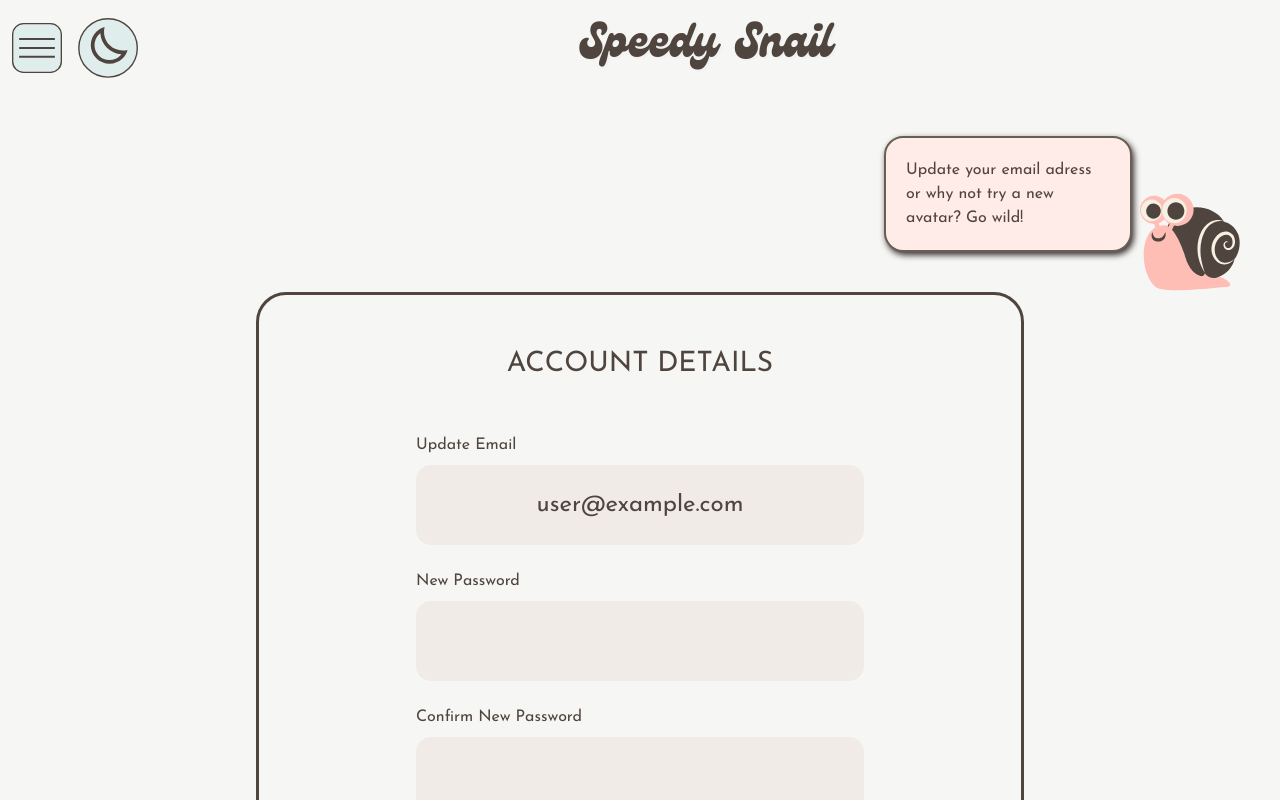
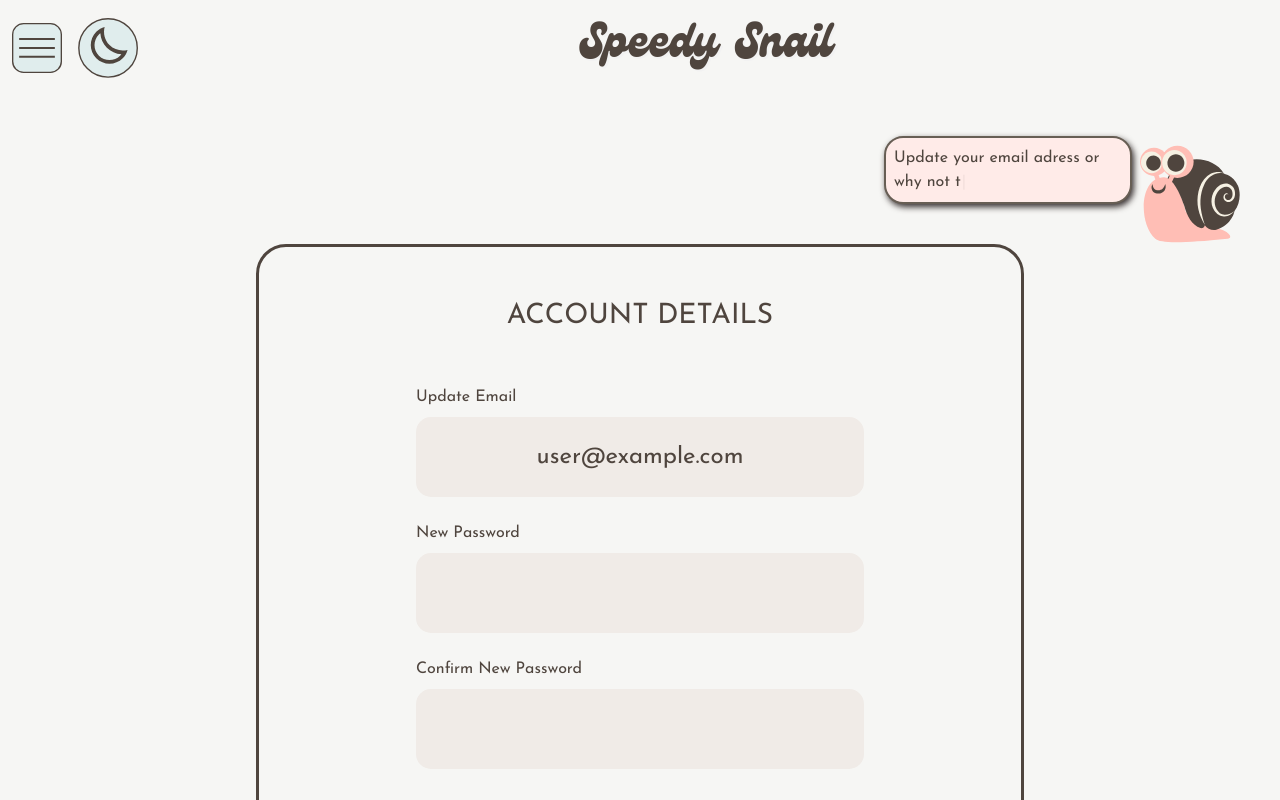
Before and after one commit to antivalse/speedy-snail-react, a React (Vite) app: page /settings in a window 1280 px wide. Shown: the top 800 px of the page. Built offline with nearby package versions, Linux system fonts and the light colour scheme; no server answers; the database is empty; sample sign-in values are in the browser's storage.

Commit message:
added typewriter effect to assistant chat bubble text

```diff
--- a/package.json
+++ b/package.json
@@ -17,7 +17,8 @@
     "react-dropzone": "^14.3.5",
     "react-hook-form": "^7.53.2",
     "react-router-dom": "^6.28.0",
-    "sass": "^1.77.5"
+    "sass": "^1.77.5",
+    "typewriter-effect": "^2.21.0"
   },
   "devDependencies": {
     "@eslint/js": "^9.13.0",
--- a/src/assets/infoMessages.ts
+++ b/src/assets/infoMessages.ts
@@ -1,7 +1,7 @@
 /* Different info messages for Speedy Snail Helper */
 
 export const defaultInfo =
-  "Time to start planning! Click on the plus sign to start adding adventures ";
+  "Hi there! I'm Speedy. It's time to start planning your day! Click on the plus sign to get started";
 
 export const funDay = "Wow what a fun day you have planned!";
 
--- a/src/components/content/Assistant.tsx
+++ b/src/components/content/Assistant.tsx
@@ -1,14 +1,15 @@
 /* App Assistant Component */
+
+import Typewriter from "typewriter-effect";
 
 import { snailAssistant, snailAssistantDarkmode } from "../../assets/icons";
 import useTheme from "../../hooks/useTheme";
 
 interface AssistantProps {
   message: string | null;
-  username?: string;
 }
 
-const Assistant: React.FC<AssistantProps> = ({ message, username }) => {
+const Assistant: React.FC<AssistantProps> = ({ message }) => {
   const { darkmode } = useTheme();
   return (
     <div className="assistant flex items-end justify-end gap-2 mt-10 mr-10">
@@ -16,14 +17,19 @@ const Assistant: React.FC<AssistantProps> = ({ message, username }) => {
         id="assistant-greeting"
         className="assistant__greeting flex flex-col items-center mb-10 p-2 color-p300"
       >
-        {username && (
-          <p id="assistant__info" className="p-3 ">
-            Hello there, <span className="assistant__username">{username}</span>
-            !{" "}
-          </p>
-        )}
-        <p className="p-3">{message}</p>
+        <Typewriter
+          onInit={(typewriter) => {
+            typewriter
+              .typeString(message || "")
+              .callFunction(() => {})
+              // .pauseFor(2500)
+              // .deleteAll()
+              .callFunction(() => {})
+              .start();
+          }}
+        />
       </div>
+
       <div>{darkmode ? snailAssistantDarkmode : snailAssistant}</div>
     </div>
   );
--- /dev/null
+++ b/src/types/react-typewriter.d.ts
@@ -0,0 +1,3 @@
+/* Declare module for Typewriter */
+
+declare module "typewriter-effect/dist/core";
```
Also changed, not shown: 1 other file (tests, documents, lock files or other folders).
